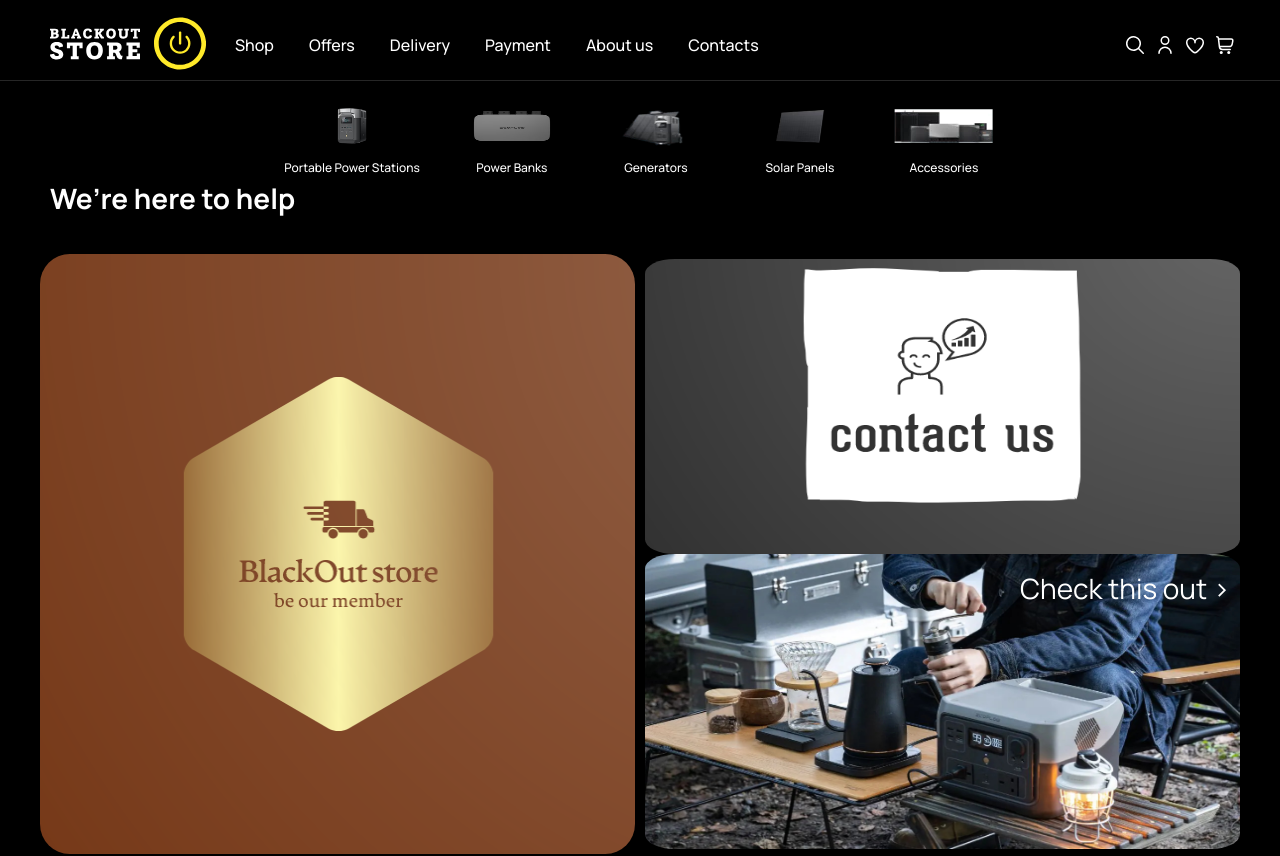
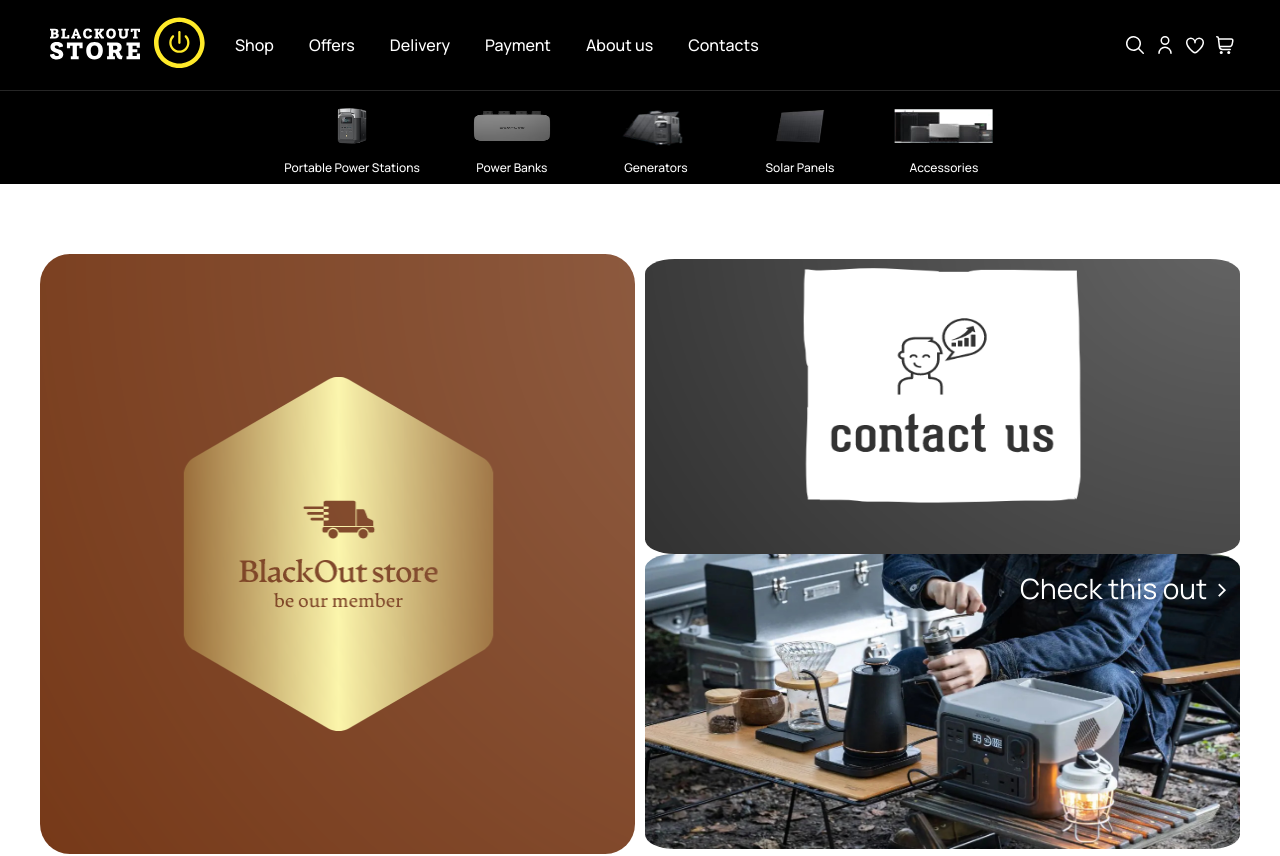
Before and after one commit to Pe103danit/blackout, a React (Create React App) app: page / in a window 1280 px wide. Shown: the top 856 px of the page. Built offline with nearby package versions, Linux system fonts and the light colour scheme.

Commit message:
- finished background

```diff
--- a/src/components/NavMenuCategories/NavMenuCategories.jsx
+++ b/src/components/NavMenuCategories/NavMenuCategories.jsx
@@ -2,7 +2,7 @@ import style from './NavMenuCategories.module.scss'
 import { NavLink } from 'react-router-dom'
 
 const NavMenuCategories = ({themeStyle}) => {
-  const navStyle = themeStyle === 'light' ? 'light_navMobile' : 'dark_navMobile'
+  const navStyle = themeStyle ? 'light_navMobile' : 'dark_navMobile'
   return (
     <nav className={`${style.container} ${navStyle}`}>
       <ul className={style.container_list}>
--- a/src/components/NavMenuTabletMobile/Nav.jsx
+++ b/src/components/NavMenuTabletMobile/Nav.jsx
@@ -2,9 +2,7 @@ import style from './NavMenuTabletMobile.module.scss'
 import { NavLink } from 'react-router-dom'
 
 const Nav = ({themeStyle}) => {
-  console.log(themeStyle)
 const navStyle = themeStyle === 'light' ? 'lightMobilePanel' : 'darkMobilePanel'
-  console.log(`nav ${navStyle}`)
   return (
     <nav className={`${style.container_nav} ${navStyle}`}>
       <ul className={style.container_nav_list}>
--- a/src/components/NavMenuTabletMobile/NavMenuTabletMobile.jsx
+++ b/src/components/NavMenuTabletMobile/NavMenuTabletMobile.jsx
@@ -6,11 +6,12 @@ import { toggleNavBar } from '../../redux/reducers/UIStateReducer/UIStateReducer
 import style from './NavMenuTabletMobile.module.scss'
 
 const NavMenuTabletMobile = (props) => {
-  const CloseComponent = () => props.themeStyle === 'light'
+  const themeStyle = props.lightTheme ? 'light' : 'dark'
+  const CloseComponent = () => props.lightTheme
     ? <CloseIcon/>
     : <CloseIconDark/>
 
-  const MenuComponent = () => props.themeStyle === 'light'
+  const MenuComponent = () => props.lightTheme
     ? <MenuIcon/>
     : <MenuIconDark/>
 
@@ -25,14 +26,15 @@ const NavMenuTabletMobile = (props) => {
         }
       </button>
       {props.navbarStatus &&
-        <Nav themeStyle={props.themeStyle}/>
+        <Nav themeStyle={themeStyle}/>
       }
     </div>
   )
 }
 
 const mapStateToProps = (state) => ({
-  navbarStatus: state.UIStateReducer.navBarStatus
+  navbarStatus: state.UIStateReducer.navBarStatus,
+  lightTheme: state.UIStateReducer.lightTheme
 })
 
 const mapDispatchToProps = {
--- a/src/components/PictureCategories/PictureCategories.jsx
+++ b/src/components/PictureCategories/PictureCategories.jsx
@@ -12,7 +12,8 @@ const PictureCategories = (props) => {
     : 'darkPictureCategoriesStyle'
 
   return (
-    <div className={`${style.container} ${pictureCategoriesStyle}`}>
+    <div className={`${style.section} ${pictureCategoriesStyle}`}>
+      <div className={style.container}>
         <ul className={style.container_list}>
 
           <li className={style.container_list_item}>
@@ -66,6 +67,8 @@ const PictureCategories = (props) => {
           </li>
         </ul>
       </div>
+    </div>
+
   )
 }
 
--- a/src/components/PictureCategories/PictureCategories.module.scss
+++ b/src/components/PictureCategories/PictureCategories.module.scss
@@ -1,31 +1,39 @@
 @import '../../scss/_mixin.scss';
 @import '../../scss/_variables.scss';
 
+.section {
+  width: 100%;
   .container {
     width: 100%;
     max-width: 1200px;
     margin: 10px auto;
+
     &_list {
       display: flex;
       align-items: center;
       justify-content: center;
       column-gap: 40px;
+
       &_item {
         cursor: pointer;
-      &:hover &_link_text{
+
+        &:hover &_link_text {
           color: $button-blue;
           font-size: $fourth-size;
         }
+
         &_link {
           display: flex;
           flex-direction: column;
           align-items: center;
           text-decoration: none;
           row-gap: 10px;
+
           &_img {
             width: 104px;
             height: 52px;
           }
+
           &_text {
             font-size: $fifth-size;
             text-align: center;
@@ -35,3 +43,4 @@
       }
     }
   }
+}
--- a/src/components/assets/Icons.jsx
+++ b/src/components/assets/Icons.jsx
@@ -26,7 +26,7 @@ export const LogoDarkLeft = () => {
 
 export const LogoLightRight = () => {
   return (
-    <svg width="107" height="108" viewBox="0 0 107 108" fill="none" xmlns="http://www.w3.org/2000/svg">
+    <svg width="107" height="108" viewBox="0 0 110 110" fill="none" xmlns="http://www.w3.org/2000/svg">
       <path
         d="M53.602 0.919983C24.1711 0.919983 0.227051 24.864 0.227051 54.295C0.227051 83.7247 24.1711 107.67 53.602 107.67C83.033 107.67 106.978 83.7247 106.978 54.295C106.978 24.864 83.033 0.919983 53.602 0.919983ZM53.602 98.0375C29.4813 98.0375 9.85827 78.4145 9.85827 54.2938C9.85827 30.173 29.4813 10.55 53.602 10.55C77.724 10.55 97.347 30.173 97.347 54.2938C97.347 78.4145 77.724 98.0375 53.602 98.0375Z"
         fill="#111111"/>
@@ -42,7 +42,7 @@ export const LogoLightRight = () => {
 
 export const LogoDarkRight = () => {
   return (
-    <svg width="107" height="107" viewBox="0 0 107 107" fill="none" xmlns="http://www.w3.org/2000/svg">
+    <svg width="107" height="107" viewBox="0 0 110 110" fill="none" xmlns="http://www.w3.org/2000/svg">
       <path
         d="M53.375 0C23.944 0 0 23.944 0 53.375C0 82.8048 23.944 106.75 53.375 106.75C82.8059 106.75 106.751 82.8048 106.751 53.375C106.751 23.944 82.8059 0 53.375 0ZM53.375 97.1176C29.2542 97.1176 9.63122 77.4945 9.63122 53.3738C9.63122 29.253 29.2542 9.63003 53.375 9.63003C77.4969 9.63003 97.1199 29.253 97.1199 53.3738C97.1199 77.4945 77.4969 97.1176 53.375 97.1176Z"
         fill="#FFEA29"/>
--- a/src/pages/Header/Header.jsx
+++ b/src/pages/Header/Header.jsx
@@ -15,24 +15,25 @@ import NavMenuCategories from '../../components/NavMenuCategories/NavMenuCategor
 
 const Header = (props) => {
   const themeStyle = props.lightTheme
-    ? 'light'
-    : 'dark'
+    ? 'lightHeader'
+    : 'darkHeader'
 
   const navStyle = props.lightTheme
     ? 'light_navLink'
     : 'dark_navLink'
   return (
-    <div className={`${style.header} ${themeStyle}`}>
-      <div className={style.header_c1}>
-        <NavMenuTabletMobile themeStyle={themeStyle}/>
-        <div className={style.header_c1_logos}>
-          <NavLink to="/" className={style.header_c1_logos_left}>
+    <div className={themeStyle}>
+      <div className={style.container_header}>
+        <div className={style.container_header_c1}>
+          <NavMenuTabletMobile/>
+          <div className={style.container_header_c1_logos}>
+            <NavLink to="/" className={style.container_header_c1_logos_left}>
               {props.lightTheme
                 ? <LogoLightLeft/>
                 : <LogoDarkLeft/>
               }
             </NavLink>
-          <button className={style.header_c1_logos_right} onClick={props.toggleTheme}>
+            <button className={style.container_header_c1_logos_right} onClick={props.toggleTheme}>
               {props.lightTheme
                 ? <LogoLightRight/>
                 : <LogoDarkRight/>
@@ -41,41 +42,41 @@ const Header = (props) => {
           </div>
           {
             !props.searchInput
-            ? <nav className={style.header_c1_navigation}>
-              <ul className={style.header_c1_navigation_menu}>
+              ? <nav className={style.container_header_c1_navigation}>
+                <ul className={style.container_header_c1_navigation_menu}>
 
-                <li className={`${style.header_c1_navigation_menu_item} ${navStyle}`}>
+                  <li className={`${style.container_header_c1_navigation_menu_item} ${navStyle}`}>
                     <NavLink to={'/'}>
                       Shop
                     </NavLink>
-                  <NavMenuCategories themeStyle={themeStyle}/>
+                    <NavMenuCategories themeStyle={props.lightTheme}/>
                   </li>
 
-                <li className={`${style.header_c1_navigation_menu_item} ${navStyle}`}>
+                  <li className={`${style.container_header_c1_navigation_menu_item} ${navStyle}`}>
                     <NavLink to={'/offers'}>
                       Offers
                     </NavLink>
                   </li>
 
-                <li className={`${style.header_c1_navigation_menu_item} ${navStyle}`}>
+                  <li className={`${style.container_header_c1_navigation_menu_item} ${navStyle}`}>
                     <NavLink to={'/delivery'}>
                       Delivery
                     </NavLink>
                   </li>
 
-                <li className={`${style.header_c1_navigation_menu_item} ${navStyle}`}>
+                  <li className={`${style.container_header_c1_navigation_menu_item} ${navStyle}`}>
                     <NavLink to={'/payment'}>
                       Payment
                     </NavLink>
                   </li>
 
-                <li className={`${style.header_c1_navigation_menu_item} ${navStyle}`}>
+                  <li className={`${style.container_header_c1_navigation_menu_item} ${navStyle}`}>
                     <NavLink to={'/about'}>
                       About us
                     </NavLink>
                   </li>
 
-                <li className={`${style.header_c1_navigation_menu_item} ${navStyle}`}>
+                  <li className={`${style.container_header_c1_navigation_menu_item} ${navStyle}`}>
                     <NavLink to={'/contacts'}>
                       Contacts
                     </NavLink>
@@ -87,7 +88,7 @@ const Header = (props) => {
           }
         </div>
         {!props.searchInput &&
-        <div className={style.header_c2}>
+          <div className={style.container_header_c2}>
             <button onClick={props.toggleSearchInput}>
               {props.lightTheme
                 ? <SearchIcon/>
@@ -115,6 +116,7 @@ const Header = (props) => {
           </div>
         }
       </div>
+    </div>
 
   )
 }
--- a/src/pages/Header/Header.module.scss
+++ b/src/pages/Header/Header.module.scss
@@ -1,7 +1,7 @@
 @import '../../scss/_mixin.scss';
 @import '../../scss/_variables.scss';
-
-.header {
+.container {
+  &_header {
     display: flex;
     align-items: center;
     justify-content: space-between;
@@ -13,7 +13,7 @@
 
     &::after {
       position: absolute;
-    top: 80px;
+      top: 90px;
       left: 0;
       width: 100%;
       height: 1px;
@@ -131,9 +131,11 @@
       }
     }
   }
+}
 
 @media screen and (max-width: 992px) {
-  .header {
+  .container {
+    &_header {
       width: 100%;
       max-width: 768px;
 
@@ -147,10 +149,13 @@
       }
     }
   }
+}
 
 @media screen and (max-width: 480px) {
-  .header {
+  .container {
+    &_header {
       width: 100%;
       max-width: 320px;
     }
   }
+}
--- a/src/scss/index.scss
+++ b/src/scss/index.scss
@@ -7,6 +7,7 @@ body {
   font-family: 'Manrope', sans-serif;
 }
 
+
 a, button {
  cursor: pointer;
 }
--- a/src/scss/theme.scss
+++ b/src/scss/theme.scss
@@ -2,19 +2,30 @@
 
 .light {
   color: $black;
-  background: $white;
+  background: $main-background;
 
   &::after {
     background: $black;
   }
 }
 
-.dark {
+.lightHeader {
+  color: $black;
+  background: $white;
+  div {
+    &::after {
+      background: $black;
+    }
+  }
+}
+
+.darkHeader {
   color: $white;
   background: $black;
-
+  div {
     &::after {
       background: $white;
+    }
   }
 }
 
@@ -120,8 +131,14 @@
 }
 
 .lightPictureCategoriesStyle {
+  background: $white;
+  div {
     ul {
       li {
+        &:hover a>p {
+          font-size: $fourth-size !important;
+          color: $button-blue !important;
+        }
         a {
           p {
             color: $black;
@@ -130,16 +147,21 @@
       }
     }
   }
+}
 
 .darkPictureCategoriesStyle {
+  background: $black;
+  div {
     ul {
       li {
         &:hover a>p {
+          font-size: $fourth-size !important;
           color: $sun !important;
         }
         a {
           p {
             color: $white;
+          }
         }
       }
     }
```
Lines whose indentation alone changed are shown as unchanged.
